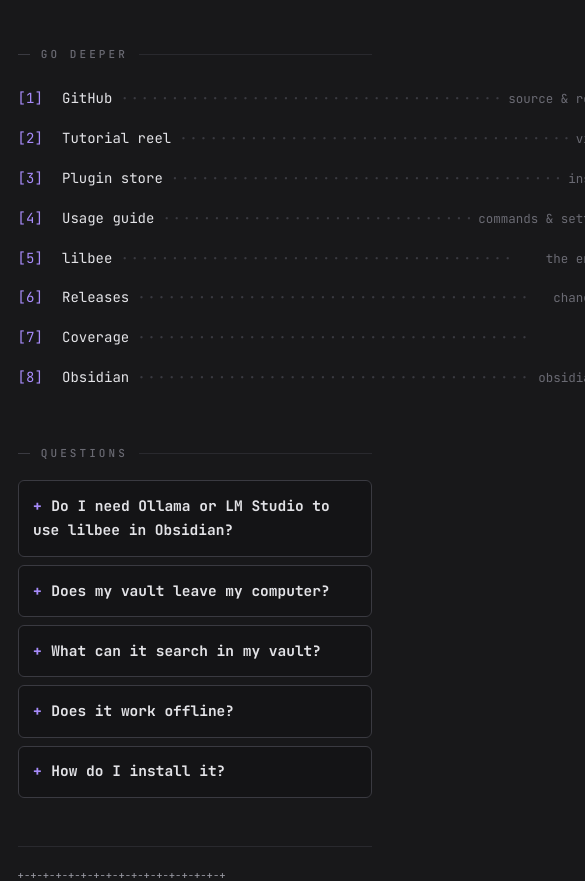
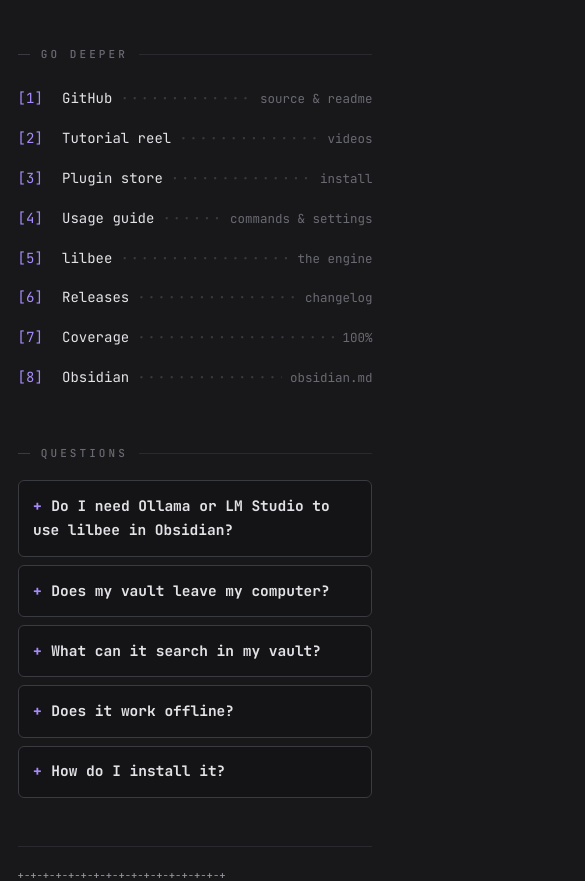
Before and after one commit to tobocop2/obsidian-lilbee, a website: page site/index.html in a window 390 px wide. Shown: the part 4701-5582 px from the top of the page, 585 px wide, since content can reach past the window. Drawn offline with Linux system fonts and the light colour scheme.

Commit message:
Fix the sticky nav on mobile browsers
overflow-x: hidden on body makes it a scroll container on mobile
browsers, and a sticky descendant then sticks to the body instead of
the viewport, so the nav scrolled away on phones. clip never creates a
scroll container, so the nav stays put (hidden stays as the fallback
for browsers without clip). Also stops the go-deeper link rows from
overflowing the viewport on small screens: the dot leaders now shrink
(min-width: 0 on the row and the dots) instead of forcing a 600px
layout that body overflow had to hide.

```diff
--- a/site/style.css
+++ b/site/style.css
@@ -48,6 +48,9 @@
   padding: 2.5rem var(--gutter) 4rem;
   position: relative;
   overflow-x: hidden;
+  /* clip, not hidden: hidden makes body a scroll container on mobile browsers,
+     which breaks the sticky nav. clip never creates one. */
+  overflow-x: clip;
   -webkit-font-smoothing: antialiased;
   text-rendering: optimizeLegibility;
 }
@@ -639,6 +642,7 @@
   display: flex;
   align-items: baseline;
   gap: 0.5rem;
+  min-width: 0;
   padding: 6px 0;
   border-bottom: none;
   color: var(--ink);
@@ -647,6 +651,7 @@
 .links a .dots {
   color: var(--rule-2);
   flex: 1;
+  min-width: 0;
   overflow: hidden;
   white-space: nowrap;
   letter-spacing: 0.12em;
```
